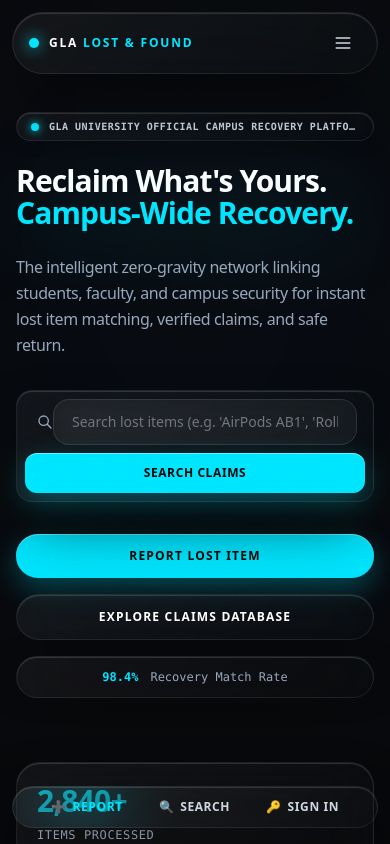
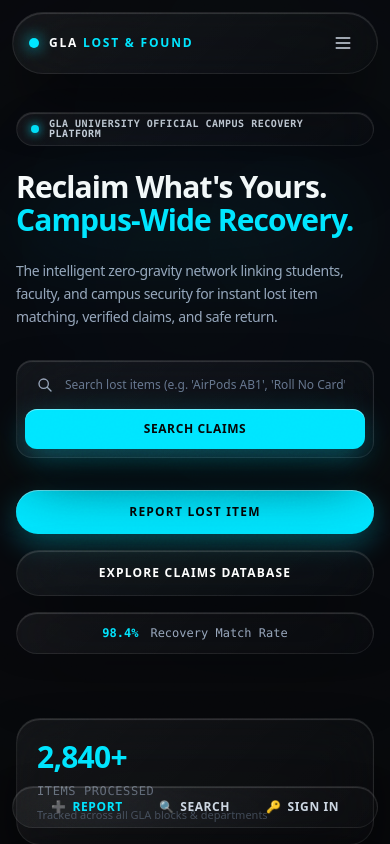
Before and after one commit to akashfoujdar0016/lost_and_found, a React (Vite) app in the folder frontend/: page / in a window 390 px wide. Shown: the top 844 px of the page. Built offline with nearby package versions, Linux system fonts and the light colour scheme; no server answers.

Commit message:
Fix mobile input override and layout styling for small screen devices

```diff
--- a/frontend/src/index.css
+++ b/frontend/src/index.css
@@ -56,26 +56,33 @@ section[id] {
 }
 
 /* Anti-Gravity Form Inputs & Select Dropdowns */
-.input, input[type="text"], input[type="date"], input[type="time"], input[type="email"], input[type="password"], select, textarea {
-    background-color: rgba(255, 255, 255, 0.04) !important;
-    color: #ffffff !important;
-    border: 1px solid rgba(255, 255, 255, 0.1) !important;
-    border-radius: 16px !important;
-    padding: 14px 18px !important;
-    font-size: 14px !important;
+.input, .form-control, input[type="date"], input[type="time"], input[type="email"], input[type="password"], select, textarea {
+    background-color: rgba(255, 255, 255, 0.04);
+    color: #ffffff;
+    border: 1px solid rgba(255, 255, 255, 0.1);
+    border-radius: 16px;
+    padding: 14px 18px;
+    font-size: 14px;
+    outline: none;
+    backdrop-filter: blur(16px);
+    transition: all 0.3s cubic-bezier(0.22, 1, 0.36, 1);
+}
+
+.borderless-input {
+    background: transparent !important;
+    border: none !important;
+    box-shadow: none !important;
     outline: none !important;
-    backdrop-filter: blur(16px);
-    transition: all 0.3s cubic-bezier(0.22, 1, 0.36, 1) !important;
 }
 
 .input::placeholder, input::placeholder, textarea::placeholder {
-    color: #71717a !important;
+    color: #71717a;
 }
 
-.input:focus, input:focus, select:focus, textarea:focus {
-    border-color: rgba(0, 229, 255, 0.5) !important;
-    box-shadow: 0 0 25px rgba(0, 229, 255, 0.18) !important;
-    background-color: rgba(255, 255, 255, 0.07) !important;
+.input:focus, .form-control:focus, select:focus, textarea:focus {
+    border-color: rgba(0, 229, 255, 0.5);
+    box-shadow: 0 0 25px rgba(0, 229, 255, 0.18);
+    background-color: rgba(255, 255, 255, 0.07);
 }
 
 select option {
--- a/frontend/src/pages/Landing.jsx
+++ b/frontend/src/pages/Landing.jsx
@@ -202,19 +202,19 @@ const Landing = () => {
                     {/* Official Campus Badge */}
                     <div className="inline-flex items-center gap-2.5 px-3.5 sm:px-4 py-1.5 sm:py-2 rounded-full true-glass border border-white/10 max-w-full">
                         <span className="w-2 h-2 rounded-full bg-[#00E5FF] shadow-[0_0_10px_#00E5FF] shrink-0"></span>
-                        <span className="text-[10px] sm:text-xs font-mono font-semibold tracking-wider text-slate-300 uppercase truncate">
+                        <span className="text-[10px] sm:text-xs font-mono font-semibold tracking-wider text-slate-300 uppercase leading-none">
                             GLA University Official Campus Recovery Platform
                         </span>
                     </div>
 
                     {/* Headline */}
-                    <h1 className="text-3xl sm:text-5xl md:text-7xl font-black leading-[1.08] sm:leading-[1.02] tracking-[-0.03em] text-white">
+                    <h1 className="text-3xl sm:text-5xl md:text-7xl font-black leading-[1.1] sm:leading-[1.02] tracking-[-0.03em] text-white">
                         Reclaim What's Yours. <br className="hidden sm:inline" />
                         <span className="text-[#00E5FF] drop-shadow-[0_0_45px_rgba(0,229,255,0.4)]">Campus-Wide Recovery.</span>
                     </h1>
 
                     {/* Subtext */}
-                    <p className="text-slate-400 text-base sm:text-xl md:text-2xl font-normal leading-relaxed max-w-3xl tracking-tight">
+                    <p className="text-slate-400 text-sm sm:text-xl md:text-2xl font-normal leading-relaxed max-w-3xl tracking-tight">
                         The intelligent zero-gravity network linking students, faculty, and campus security for instant lost item matching, verified claims, and safe return.
                     </p>
 
@@ -230,7 +230,7 @@ const Landing = () => {
                                     value={searchQuery}
                                     onChange={(e) => setSearchQuery(e.target.value)}
                                     placeholder="Search lost items (e.g. 'AirPods AB1', 'Roll No Card')..."
-                                    className="w-full bg-transparent text-xs sm:text-sm text-white placeholder-slate-500 focus:outline-none px-3 py-2"
+                                    className="borderless-input w-full text-xs sm:text-sm text-white placeholder-slate-500 px-3 py-2"
                                 />
                             </div>
                             <button
```
